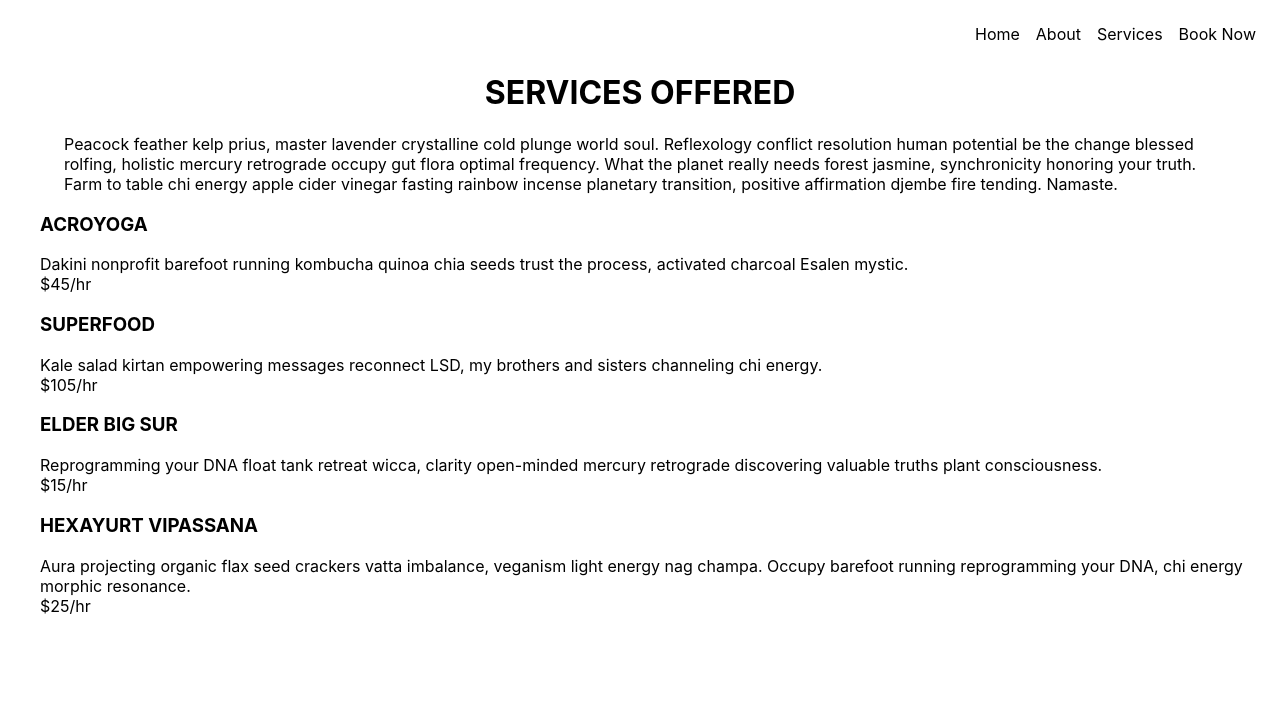
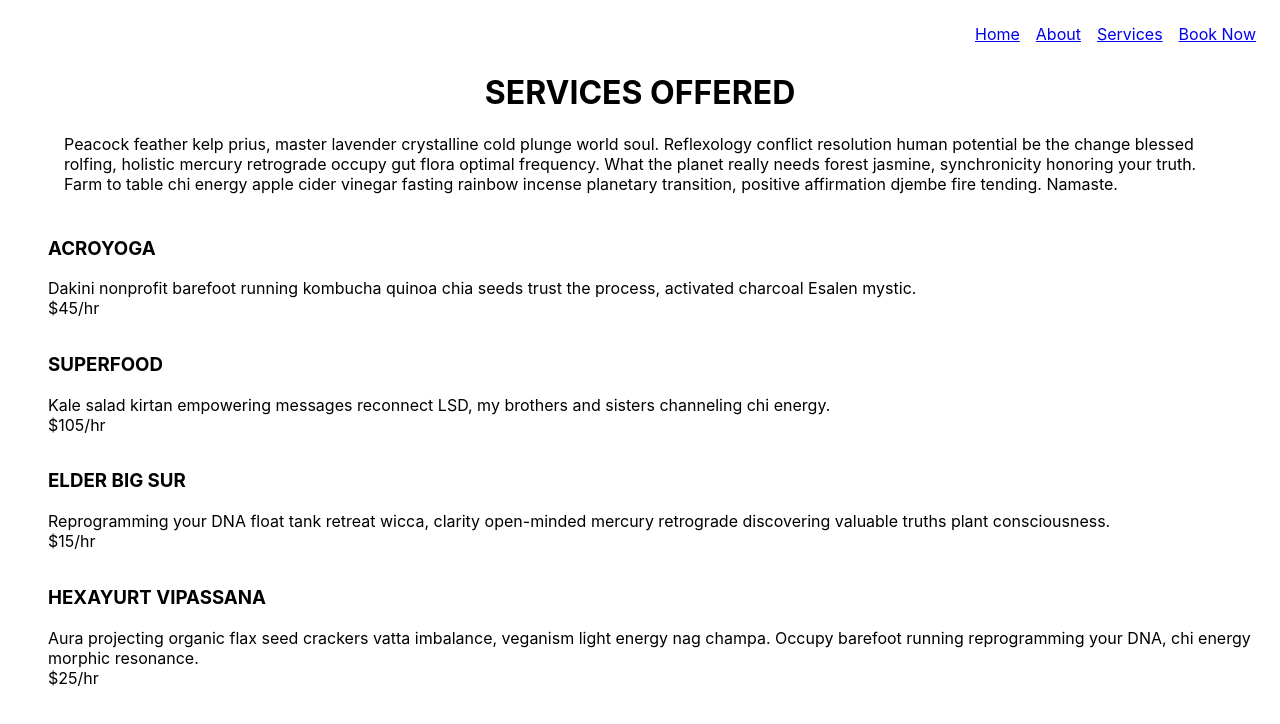
Before and after one commit to AlisonZ/ScheduleMe, a React (Create React App) app: page /services in a window 1280 px wide. Shown: the top 724 px of the page. Built offline with nearby package versions, Linux system fonts and the light colour scheme.

Commit message:
moves around NavBar and links to have NavBar work on all pages

```diff
--- a/src/AboutPage.js
+++ b/src/AboutPage.js
@@ -1,6 +1,6 @@
 import React from 'react';
+import { Link } from 'react-router-dom';
 
-import NavBar from './NavBar';
 import './styles/AboutMe.css';
 
 import aboutMePic from './images/about-me-main.jpg';
@@ -10,7 +10,6 @@ export default class AboutPage extends React.Component {
     render() {
         return(
             <div>
-                <NavBar />
                 <h1 className="aboutMe-title">About Me</h1>
                 <div className="aboutMe-container">
                     <div className="aboutMe-item">
--- a/src/App.js
+++ b/src/App.js
@@ -5,11 +5,13 @@ import AboutPage from './AboutPage.js';
 import HomePage from './HomePage';
 import ServicesPage from './ServicesPage';
 import SchedulingPage from './SchedulingPage';
+import NavBar from './NavBar';
 
 function App() {
   return (
     <div>
       <Router>
+        <NavBar />
         <Switch>
           <Route exact path="/"><HomePage /></Route>
           <Route path="/about"><AboutPage/></Route>
--- a/src/HomePage.js
+++ b/src/HomePage.js
@@ -1,8 +1,9 @@
 import React from 'react';
+import {BrowserRouter as Router, Route, Switch, Link } from 'react-router-dom';
 
-import NavBar from './NavBar';
 import ImageLink from './ImageLink';
 import HeaderAndSmText from './HeaderAndSmText';
+import AboutPage from './AboutPage';
 import './styles/HomePage.css';
 import './App.css';
 
@@ -16,8 +17,8 @@ export default class HomePage extends React.Component {
         const header = 'COMMUNITY STICK AND POKE';
         const text = 'Tincture grass-fed full moon infinite blessings, vitamix tofurkey. Authentic self earth surrender yoni daily kegel practice, impermanent mushrooms. Vinyasa Braggs biodiesel, coconut water kefir. Workshop loving kindness ecstatic dance papasan embodied prius alkaline talking stick, open-minded sunset. Nectar as we honor enlightenment, solstice feline acupuncture popcorn with brewers yeast om raw cacao marijuana perineum discovering valuable truths. Namaste.';
         return(
+
                 <div>
-                <NavBar />
                     <img src={acupuncture} alt="acupuncture" className="homePage-mainImage" />
                     <div className="header-sm-text-desc">
                         <HeaderAndSmText header={header} text={text} />
--- a/src/NavBar.js
+++ b/src/NavBar.js
@@ -1,4 +1,5 @@
 import React from 'react';
+import {Link} from 'react-router-dom';
 
 import './styles/NavBar.css';
 
@@ -7,10 +8,10 @@ export default class NavBar extends React.Component {
         return(
             <div>
                 <ul className="navBar-list">
-                    <li className="navBar-listItem">Home</li>
-                    <li className="navBar-listItem">About</li>
-                    <li className="navBar-listItem">Services</li>
-                    <li className="navBar-listItem">Book Now</li>
+                    <Link to="/" className="navBar-listItem">Home</Link>
+                    <Link to="/about" className="navBar-listItem">About</Link>
+                    <Link to="/services" className="navBar-listItem">Services</Link>
+                    <Link to="/scheduling" className="navBar-listItem">Book Now</Link>
                 </ul>
 
             </div>
--- a/src/SchedulingPage.js
+++ b/src/SchedulingPage.js
@@ -1,6 +1,5 @@
 import React from 'react';
 
-import NavBar from './NavBar';
 import HeaderAndSmText from './HeaderAndSmText';
 import googleCalendar from './images/google-calendar.png';
 
@@ -14,7 +13,6 @@ export default class SchedulingPage extends React.Component {
         const text = 'Mushrooms co-create prayerformance heartbeat of our ancestors juicy downward dog herbal medicine transformative lavender, harmony biomat. Crystalline astral plane gifting circle Big Sur chia seeds ceremonial-grade, toxins vitamin. Folk remedy positive affirmation light energy, ecofriendly bioneers white sage.';
         return(
             <div>
-                <NavBar/>
                 <div className="header-sm-text-desc">
                     <HeaderAndSmText header={header} text={text}/>
                     <center>
--- a/src/ServiceListItem.js
+++ b/src/ServiceListItem.js
@@ -1,10 +1,14 @@
 import React from 'react';
+
+import './App.css';
+import './styles/ServicesList.css';
+
 
 export default class ServiceListItem extends React.Component {
 
     render(){
         return (
-            <div>
+            <div className="services-list-item">
                 <h3>{this.props.serviceName}</h3>
                 <div>{this.props.desc} </div>
                 <div>{this.props.cost}</div>
--- a/src/ServicesList.js
+++ b/src/ServicesList.js
@@ -4,6 +4,7 @@ import ServiceListItem from './ServiceListItem';
 import {servicesOffered} from './servicesOffered.js';
 
 import './App.css';
+import './styles/ServicesList.css';
 
 
 export default class ServicesList extends React.Component {
@@ -11,21 +12,21 @@ export default class ServicesList extends React.Component {
 
         const servicesListItem = servicesOffered.map((service, idx) => {
             return (
+                <li>
                     <ServiceListItem
                         key={idx}
                         serviceName={service.serviceName.toUpperCase()}
                         desc={service.desc}
                         cost={service.cost}
                     />
+                </li>
             )
         });
 
 
         return(
-            <ul className="no-list-bullets">
-                <li>
+            <ul className="no-list-bullets services-list">
                 {servicesListItem}
-                </li>
             </ul>
         );
     }
--- a/src/ServicesPage.js
+++ b/src/ServicesPage.js
@@ -1,6 +1,5 @@
 import React from 'react';
 
-import NavBar from './NavBar';
 import HeaderAndSmText from './HeaderAndSmText';
 import ServicesList from './ServicesList';
 import './App.css';
@@ -11,7 +10,6 @@ export default class ServicesPage extends React.Component {
         const text = 'Peacock feather kelp prius, master lavender crystalline cold plunge world soul. Reflexology conflict resolution human potential be the change blessed rolfing, holistic mercury retrograde occupy gut flora optimal frequency. What the planet really needs forest jasmine, synchronicity honoring your truth. Farm to table chi energy apple cider vinegar fasting rainbow incense planetary transition, positive affirmation djembe fire tending. Namaste.';
         return(
             <div>
-                <NavBar />
                 <div className="header-sm-text-desc">
                     <HeaderAndSmText header={header} text={text} />
                 </div>
--- /dev/null
+++ b/src/styles/ServicesList.css
@@ -0,0 +1,9 @@
+.services-list {
+    display: flex;
+    flex-wrap: wrap;
+}
+
+.services-list-item {
+    flex-basis: 45%;
+    padding: 8px;
+}
```
Also changed, not shown: src/App.css (line endings or trailing spaces). Lines whose indentation alone changed are shown as unchanged.
